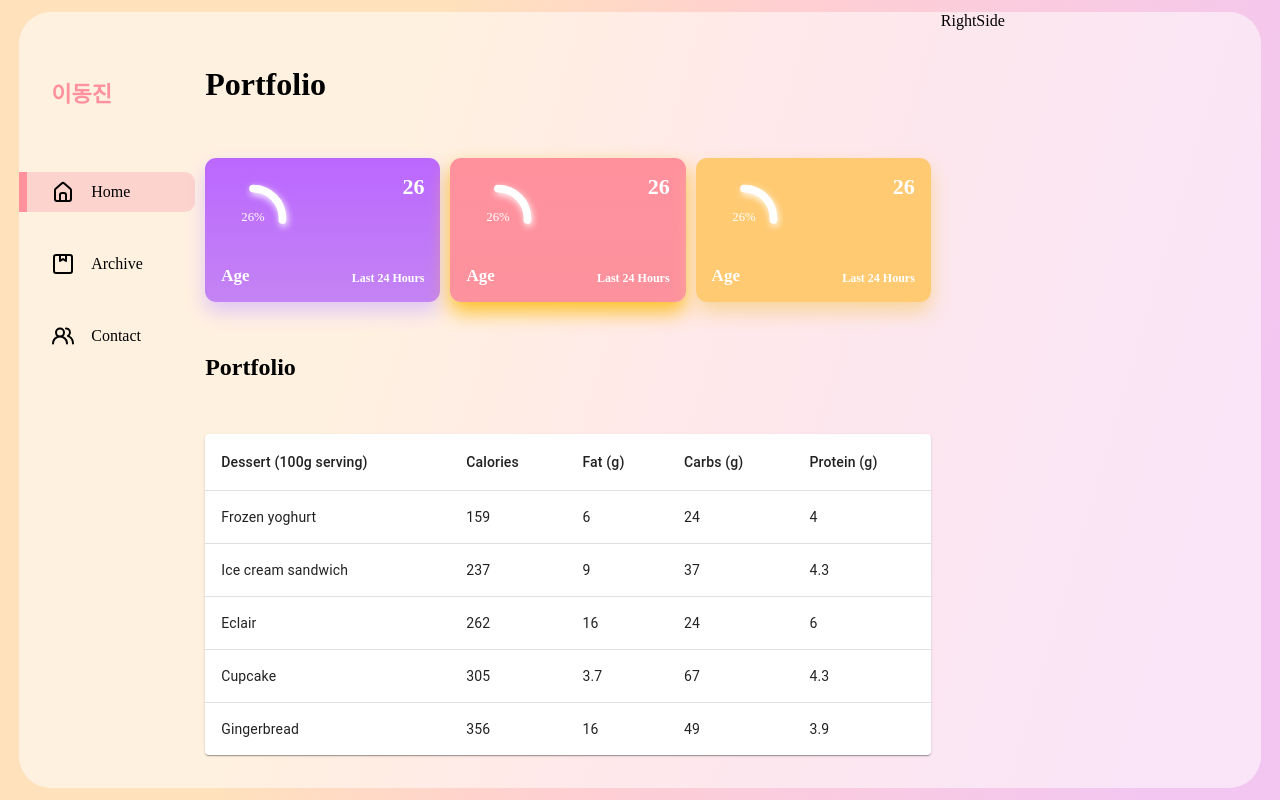
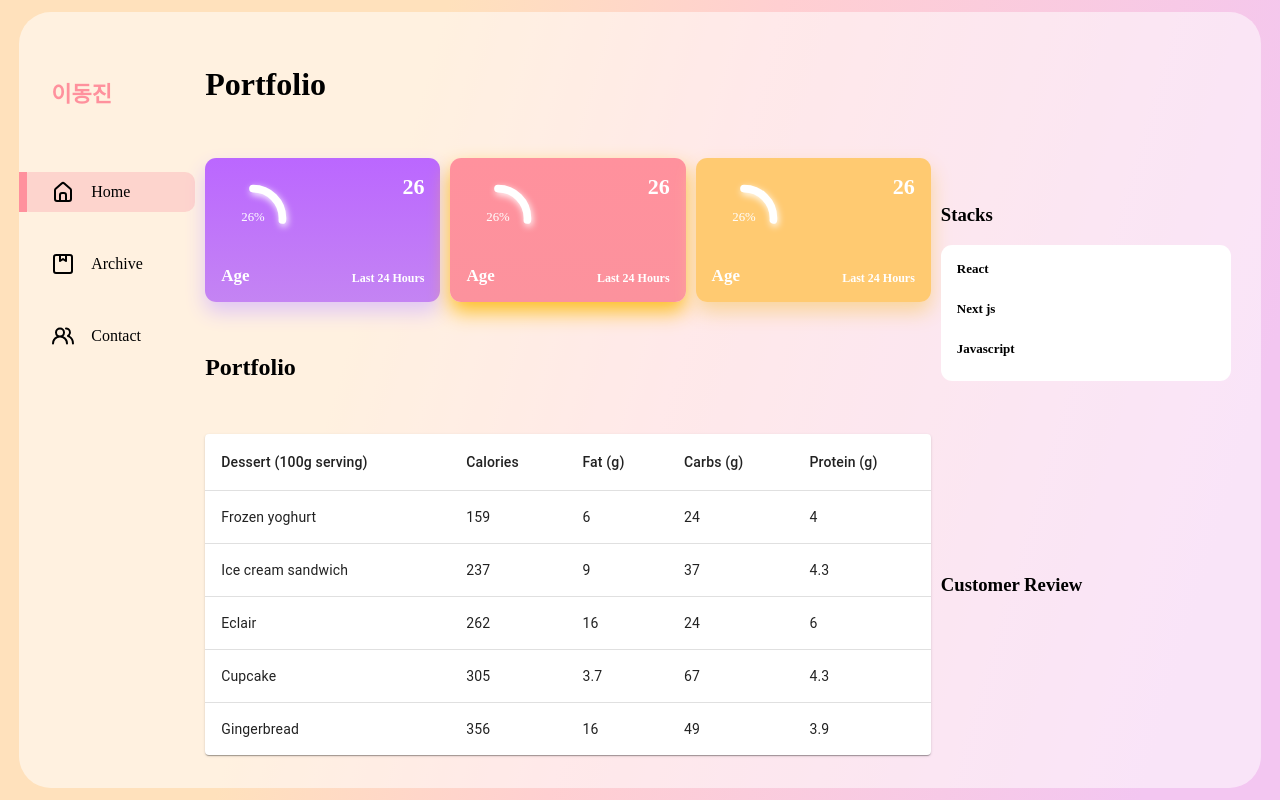
Before and after one commit to thefigtree/dashboard_24_04_11, a React (Create React App) app: page / in a window 1280 px wide. Built offline with nearby package versions, Linux system fonts and the light colour scheme.

Commit message:
StacksData, Use: Map func

```diff
--- a/src/Data/Data.js
+++ b/src/Data/Data.js
@@ -63,3 +63,10 @@ export const CardsData = [
     ],
   },
 ];
+
+// Stack Data
+export const StacksData = [
+  { name: "React" },
+  { name: "Next js" },
+  { name: "Javascript" },
+];
--- a/src/components/RightSide/RightSide.css
+++ b/src/components/RightSide/RightSide.css
@@ -0,0 +1,6 @@
+.RightSide {
+  display: flex;
+  flex-direction: column;
+  width: 95%;
+  justify-content: space-evenly;
+}
--- a/src/components/RightSide/RightSide.jsx
+++ b/src/components/RightSide/RightSide.jsx
@@ -1,8 +1,19 @@
 import React from "react";
 import "./RightSide.css";
+import Stacks from "../Stacks/Stacks";
 
 const RightSide = () => {
-  return <div>RightSide</div>;
+  return (
+    <div className="RightSide">
+      <div>
+        <h3>Stacks</h3>
+        <Stacks></Stacks>
+      </div>
+      <div>
+        <h3>Customer Review</h3>
+      </div>
+    </div>
+  );
 };
 
 export default RightSide;
--- /dev/null
+++ b/src/components/Stacks/Stacks.css
@@ -0,0 +1,19 @@
+.Stacks {
+  width: 85%;
+  display: flex;
+  flex-direction: column;
+  font-size: 13px;
+  background-color: white;
+  border-radius: 0.7rem;
+  padding: 1rem;
+  gap: 1rem;
+}
+
+.stack {
+  display: flex;
+  gap: 0.5rem;
+}
+
+.notice > div > span:nth-of-type(1) {
+  font-weight: bold;
+}
--- /dev/null
+++ b/src/components/Stacks/Stacks.jsx
@@ -0,0 +1,23 @@
+import React from "react";
+import "./Stacks.css";
+import { StacksData } from "../../Data/Data";
+
+const Stacks = () => {
+  return (
+    <div className="Stacks">
+      {StacksData.map((stack) => {
+        return (
+          <div className="stack">
+            <div className="notice">
+              <div style={{ marginBottom: "0.5rem" }}>
+                <span>{stack.name}</span>
+              </div>
+            </div>
+          </div>
+        );
+      })}
+    </div>
+  );
+};
+
+export default Stacks;
```
